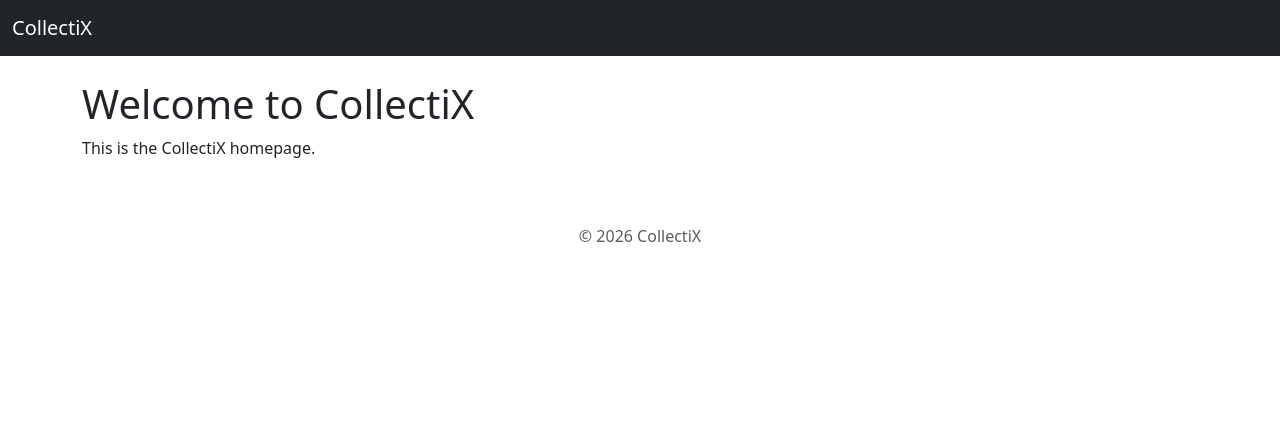
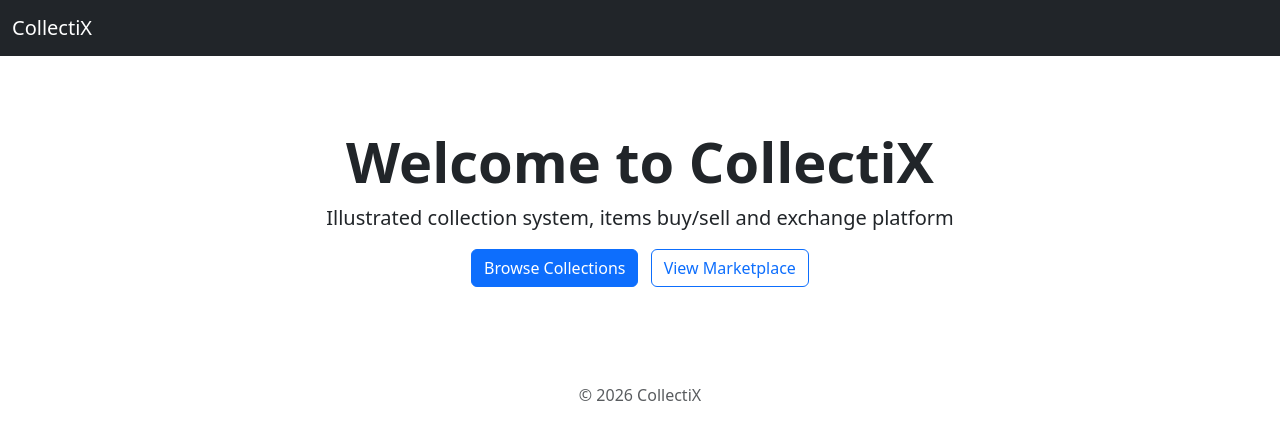
Before and after one commit to 1celatte/CollectiX, a Flask app: page / in a window 1280 px wide. Shown: the top 440 px of the page. Run offline with Flask 3, Linux system fonts and the light colour scheme.

Commit message:
Create homepage introduction

```diff
--- a/app/templates/main/index.html
+++ b/app/templates/main/index.html
@@ -1,10 +1,35 @@
 {% extends "base.html" %}
 
 <!--Page Title-->
-{% block title %}Home - CollectiX{% endblock %}
+{% block title %}
+Home - CollectiX
+{% endblock %}
 
-<!--Page Content-->
 {% block content %}
-<h1>Welcome to CollectiX</h1>
-<p>This is the CollectiX homepage.</p>
+
+<!--Main welcome area of the homepage-->
+<div class="text-center py-5">
+
+    <!--Main heading-->
+    <h1 class="display-4 fw-bold">
+        Welcome to CollectiX
+    </h1>
+
+    <!--Short introduction-->
+    <p class="lead">
+        Illustrated collection system, items buy/sell and exchange platform
+    </p>
+
+    <!--Main action button-->
+    <!--href="#" is temporary because the real route is not ready yet-->
+    <a href="#" class="btn btn-primary me-2">
+        Browse Collections
+    </a>
+
+    <!--Secondary action button-->
+    <a href="#" class="btn btn-outline-primary">
+        View Marketplace
+    </a>
+
+</div>
 {% endblock %}
```
